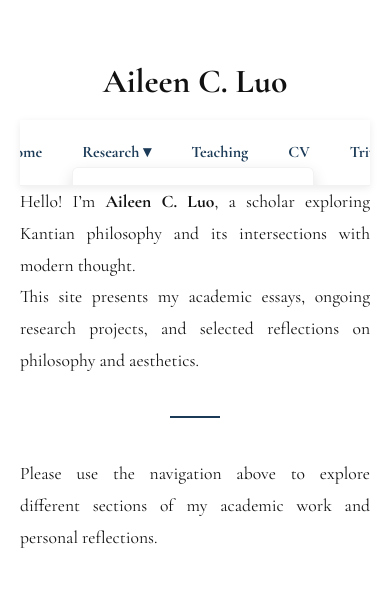
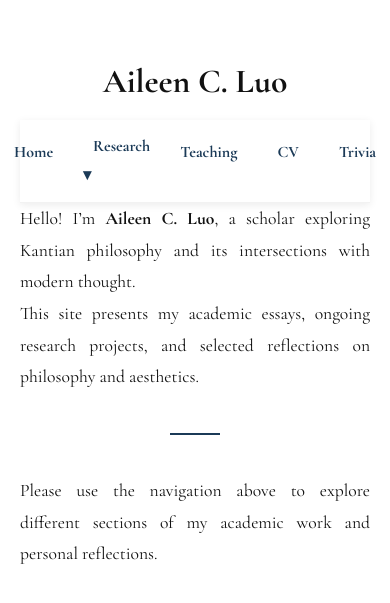
Before and after one commit to aileencluo/aileencluo.github.io, a Jekyll site: the page built from index.md, in a window 390 px wide. Shown: the top 603 px of the page. Built offline with Jekyll 4.4.1, drawn with Linux system fonts in a browser that asks for light colours.

Commit message:
Update style.css

```diff
--- a/assets/css/style.css
+++ b/assets/css/style.css
@@ -26,7 +26,6 @@
 
 /* 通用排版 */
 h1,h2,h3{
-  font-family:'Cormorant Garamond', serif; /* 标题用 Cormorant Garamond */
   font-weight:700;
   line-height:1.3;
   margin:0.6em 0 0.4em;
@@ -50,7 +49,6 @@
   text-decoration:none;
 }
 
-
 /* =========================
    Modern Sticky Navbar
    ========================= */
@@ -58,8 +56,7 @@
   position: sticky;
   top: 0;
   display: flex;
-  justify-content: center; /* 水平居中排列 */
-  align-items: center;     /* 垂直居中 */
+  justify-content: center;
   gap: 20px;
   padding: 12px 20px;
 
@@ -69,32 +66,17 @@
   box-shadow: 0 2px 8px rgba(0,0,0,0.08);
 
   z-index: 1000;
-
-  /* 桌面端：干净无滚动条 */
-  overflow: visible;
-  white-space: normal;
 }
 
-/* 手机端（≤768px）：允许横向滑动导航 */
-@media (max-width: 768px){
-  .navbar {
-    overflow-x: auto;
-    white-space: nowrap;
-  }
-  .navbar::-webkit-scrollbar { display: none; } /* 隐藏滚动条 */
-}
-
-
-/* 导航链接 */
 .navbar a,
 .navbar .dropbtn {
   font-weight: 600;
-  font-family:'Cormorant Garamond', serif;
   color: var(--brand);
   text-decoration: none;
   padding: 6px 10px;
   transition: color 0.3s, background 0.3s;
 }
+
 .navbar a:hover,
 .navbar .dropbtn:hover {
   color: var(--accent);
@@ -102,57 +84,48 @@
   border-radius: 4px;
 }
 
-
 /* =========================
    Dropdown (Glass Style)
    ========================= */
 .dropdown {
   position: relative;
+  display: inline-block;
 }
 
 .dropdown-content {
-  display: none;                /* 默认隐藏 */
-  position: absolute;           /* 脱离 navbar 的滚动环境 */
-  top: 100%;                    /* 出现在 Research 下方 */
-  left: 0;
+  display: none;
+  position: absolute;
   min-width: 240px;
   padding: 10px 0;
 
-  background: rgba(255, 255, 255, 0.9);
-  backdrop-filter: blur(10px);
+  background: rgba(255, 255, 255, 0.85); /* 半透明白 */
+  backdrop-filter: blur(10px);            /* 毛玻璃 */
   border: 1px solid rgba(0,0,0,0.05);
   border-radius: 6px;
   box-shadow: 0 6px 16px rgba(0,0,0,0.12);
 
-  z-index: 2000;                /* 高于 navbar */
+  z-index: 1000;
   text-align: left;
-
-  /* 保证子分类竖排 */
-  white-space: normal !important;   /* 覆盖横排，允许换行 */
-  display: flex;                    /* Flex 布局 */
-  flex-direction: column;           /* ✅ 强制竖排 */
-  max-height: none !important;      /* 不限制高度 */
-  overflow: visible !important;     /* 不要滚动条 */
 }
 
 .dropdown-content a {
-  display: block;               /* 每个子分类独占一行 */
   color: var(--ink);
   padding: 10px 16px;
   text-decoration: none;
+  display: block;
   transition: background 0.3s, color 0.3s;
   border-radius: 4px;
 }
+
 .dropdown-content a:hover {
   background: rgba(0,0,0,0.05);
   color: var(--accent);
 }
 
-/* 悬停时展开 */
+/* Hover 显示下拉 */
 .dropdown:hover .dropdown-content {
-  display: flex;
+  display: block;
 }
-
 
 /* =========================
    Divider
@@ -165,7 +138,7 @@
 }
 
 /* =========================
-   Section Title
+   Section Title (可替代内联样式)
    ========================= */
 .section-title{
   font-size:1.6em;
@@ -190,23 +163,26 @@
 
 /* =========================
    Research Page – Torn-Edge Figure (Square)
+   统一正方形比例、统一尺寸、响应式
    ========================= */
 .figure-torn{
   position:relative;
-  width: min(360px, 70%);
-  aspect-ratio: 1 / 1;
+  width: min(360px, 70%);   /* 更小：大屏最大 360px，小屏占 70% */
+  aspect-ratio: 1 / 1;      /* 正方形 */
   margin:20px auto 28px;
   filter:drop-shadow(0 6px 14px rgba(0,0,0,.12));
-  overflow:hidden;
+  overflow:hidden;          /* 防止内容溢出容器 */
 }
+
+/* 图像填充容器并裁剪；撕碎边缘 clip-path 可按需微调 */
 .figure-torn img{
   position:absolute;
   inset:0;
   width:100%;
   height:100%;
-  object-fit:cover;
+  object-fit:cover;         /* 保持比例、填满、裁剪溢出 */
   display:block;
-  transform: scale(1.02);
+  transform: scale(1.02); /* 轻微放大，避免出现细白缝 */
 
   clip-path: polygon(
     4% 6%, 10% 3%, 18% 5%, 28% 2%, 40% 4%, 52% 1%,
@@ -217,8 +193,11 @@
     30% 96%, 20% 98%, 12% 95%, 7% 92%,
     5% 84%, 3% 73%, 6% 61%, 4% 49%, 2% 38%, 5% 27%, 3% 16%
   );
+
   filter:contrast(1.02) saturate(0.92);
 }
+
+/* 可选图注 */
 .figure-torn figcaption{
   font-style:italic;
   text-align:center;
@@ -228,16 +207,11 @@
 }
 
 /* =========================
-   Anchor Scroll Offset
-   ========================= */
-h2[id] {
-  scroll-margin-top: 100px; /* 避免被 sticky navbar 遮挡 */
-}
-
-/* =========================
    Utilities
    ========================= */
-.center{ text-align:center; }
+.center{
+  text-align:center;
+}
 .m0{ margin:0 !important; }
 .mt0{ margin-top:0 !important; }
 .mt20{ margin-top:20px !important; }
@@ -251,5 +225,5 @@
 @media (max-width: 768px){
   body{ margin:60px auto; }
   h1{ font-size:2.1em; }
-  .figure-torn{ width:95%; }
+  .figure-torn{ width:95%; } /* 手机更贴边一些 */
 }
```
